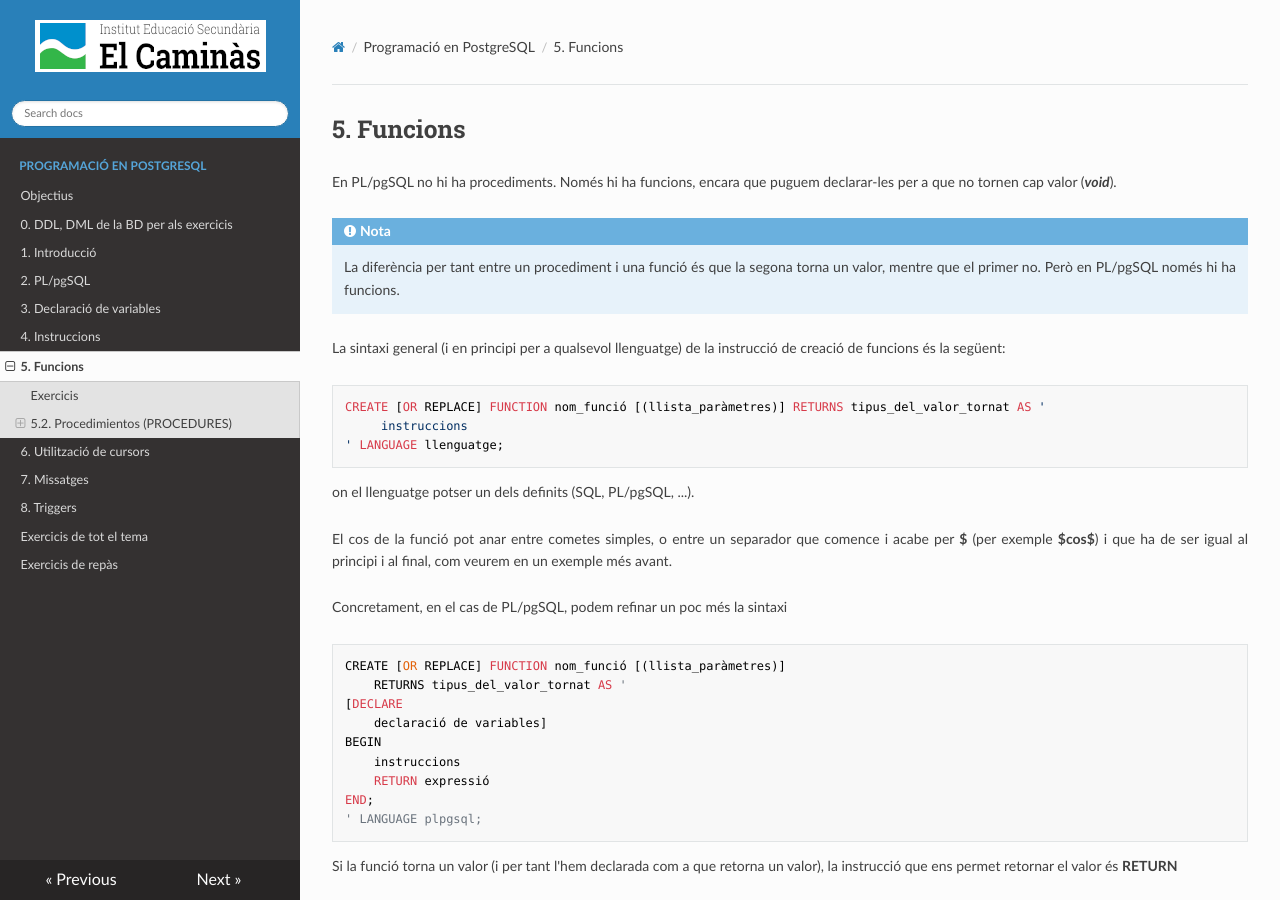
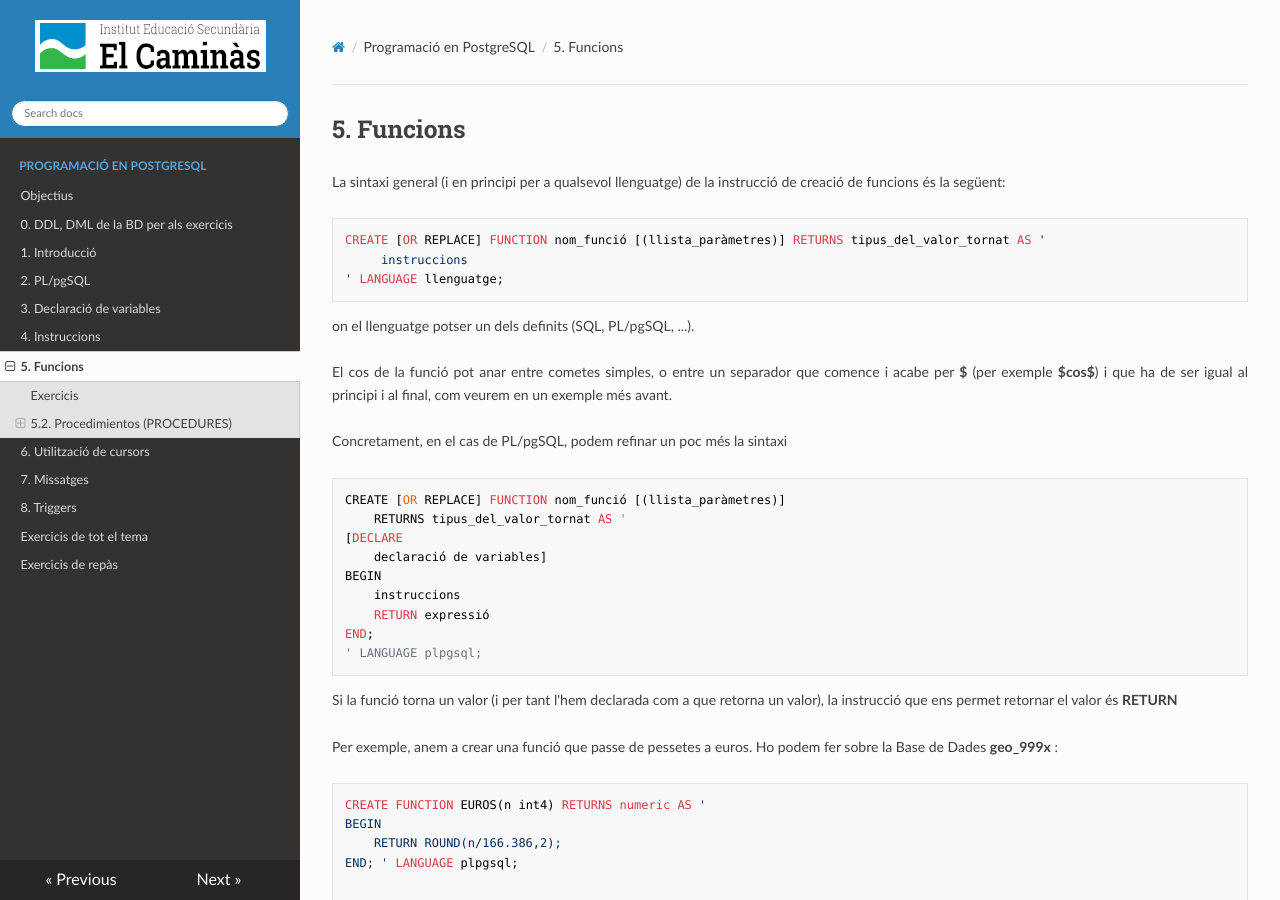
Before and after one commit to asalvadorc/BBDD_PostgrePLSQL, an MkDocs documentation site: the page built from docs/5_funcions.md, in a window 1280 px wide and 900 px high. Built offline with MkDocs 1.6.1, drawn with Linux system fonts in a browser that asks for light colours; nearby versions of some CDN libraries; emoji names are drawn with the system emoji font.

Commit message:
Fix spelling and clarify function notes in documentation
Corrected spelling of 'Funcions' to 'Funcions' and removed unnecessary notes about procedures.

```diff
--- a/docs/5_funcions.md
+++ b/docs/5_funcions.md
@@ -1,12 +1,5 @@
 # 5. Funcions
 
-En PL/pgSQL no hi ha procediments. Només hi ha funcions, encara que puguem
-declarar-les per a que no tornen cap valor (_**void**_).
-
-!!!note "Nota"
-    La diferència per tant entre un procediment i una funció és que la segona
-    torna un valor, mentre que el primer no. Però en PL/pgSQL només hi ha
-    funcions.
 
 La sintaxi general (i en principi per a qualsevol llenguatge) de la instrucció
 de creació de funcions és la següent:
```
